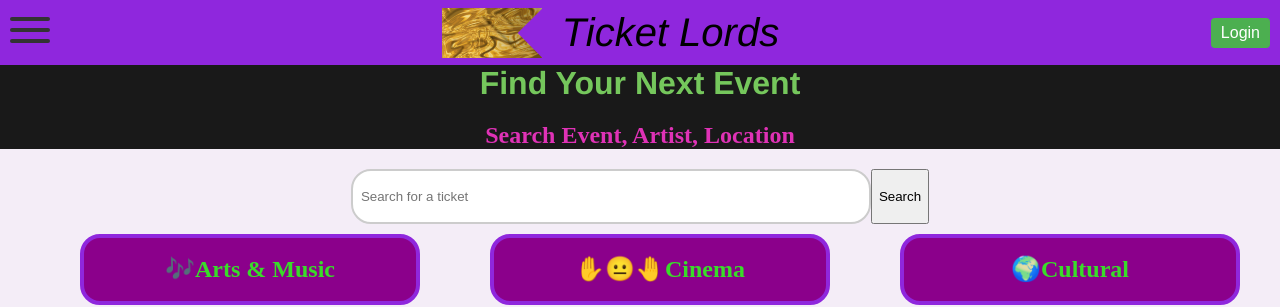
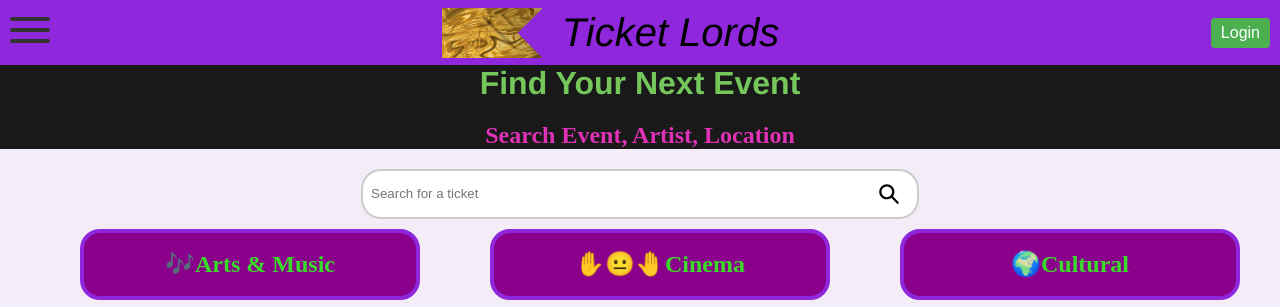
Before and after one commit to IDATA2301/idata2301-ticketlords-group4, a React (Vite) app: page /home in a window 1280 px wide. Shown: the top 307 px of the page. Built offline with nearby package versions, Linux system fonts and the light colour scheme.

Commit message:
change search submit button to more stylized magnifying glass

```diff
--- a/src/css/index.css
+++ b/src/css/index.css
@@ -118,11 +118,46 @@ body {
 
 /* Style the search box */
 .search-container input[type="text"] {
-  height: 35px;
+  height: 50px;
   padding: 8px;
   width: min(90vw, 500px);
+  border-radius: 20px 0 0 20px;
+  border: 2px solid #ccc;
+  border-right: none;
+  outline: none; /* remove default outline */
+  box-sizing: border-box;
+}
+
+.search-container button {
+  height: 50px;
+  padding: 0 15px;
+  border-radius: 0 20px 20px 0;
+  border: 2px solid #ccc;
+  border-left: none;
+  background-color: white;
+  color: black;
+  cursor: pointer;
+  font-size: 1rem;
+  display: flex;
+  align-items: center;
+  justify-content: center;
+  box-sizing: border-box;
+}
+
+.search-icon {
+  display: flex;
+  align-items: center;
+  justify-content: center;
+}
+
+/* blue outline when focusing search field */
+.search-container:has(input:focus) {
+  outline: 2px solid #3262f2;
+  outline-offset: 2px;
   border-radius: 20px;
-  border: 2px solid #ccc;
+  width: fit-content;
+  margin-left: auto;
+  margin-right: auto;
 }
 
 @media (max-width: 600px) {
--- a/src/pages/HomePage.tsx
+++ b/src/pages/HomePage.tsx
@@ -75,7 +75,11 @@ export default function HomePage() {
           onChange={e => setQuery(e.target.value)}
           placeholder="Search for a ticket"
         />
-        <button type="submit">Search</button>
+        <button type="submit">
+          <svg viewBox="0 0 24 24" width="26" height="26">
+            <path d="M15.5758 14.1455C17.6156 11.413 17.3939 7.52649 14.9117 5.0443C12.1869 2.31945 7.76893 2.3191 5.04408 5.04395C2.31852 7.76951 2.31887 12.1874 5.04373 14.9123C7.52627 17.3948 11.4124 17.6162 14.1457 15.5757L19.2745 20.7045C19.5018 20.9318 19.8105 21.0282 20.1069 20.9936C20.3251 20.9689 20.5371 20.8721 20.7047 20.7045C21.0999 20.3093 21.0996 19.6693 20.7047 19.2744L15.5758 14.1455ZM13.4816 6.47447C15.4166 8.40952 15.417 11.5467 13.4819 13.4818C11.5462 15.4175 8.40895 15.4172 6.47389 13.4821C4.53884 11.5471 4.53849 8.40987 6.47424 6.47412C8.40929 4.53907 11.5465 4.53942 13.4816 6.47447Z" fill="currentColor"></path>
+          </svg>
+        </button>
       </form>
       <div className="event-categories">
         <Link to="/events/category/arts-music" className="event-category-link">
```
